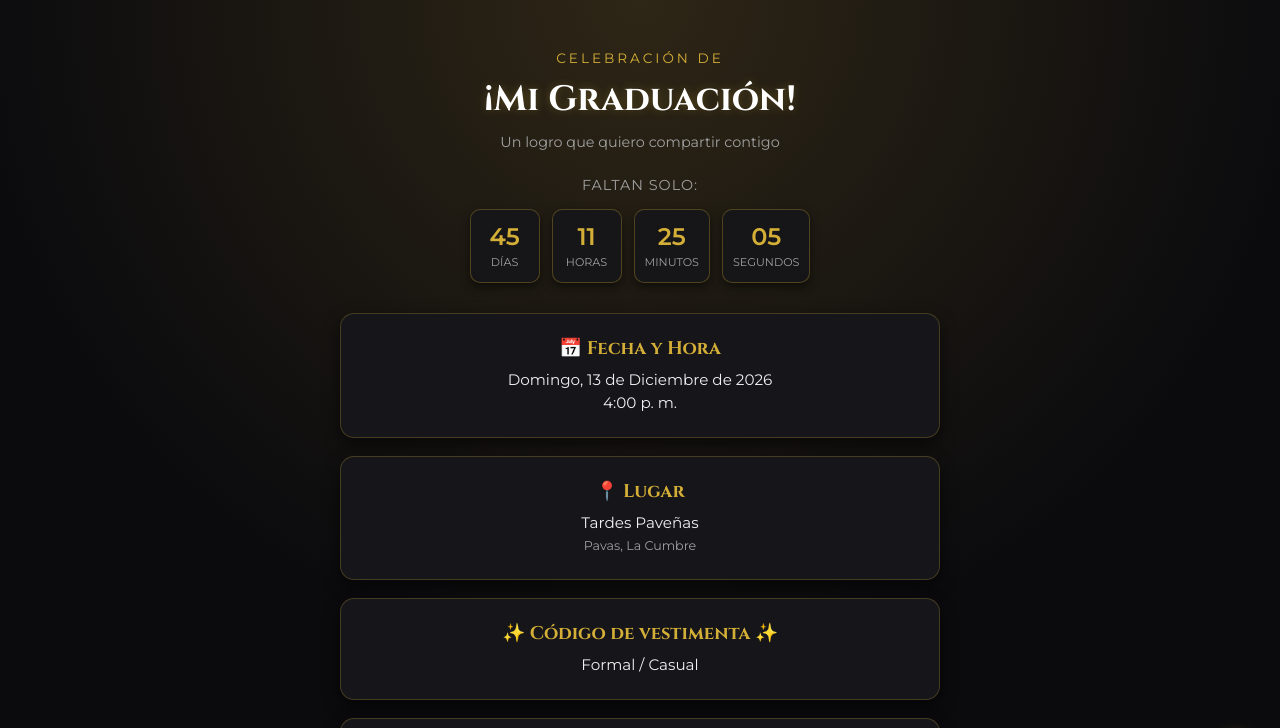
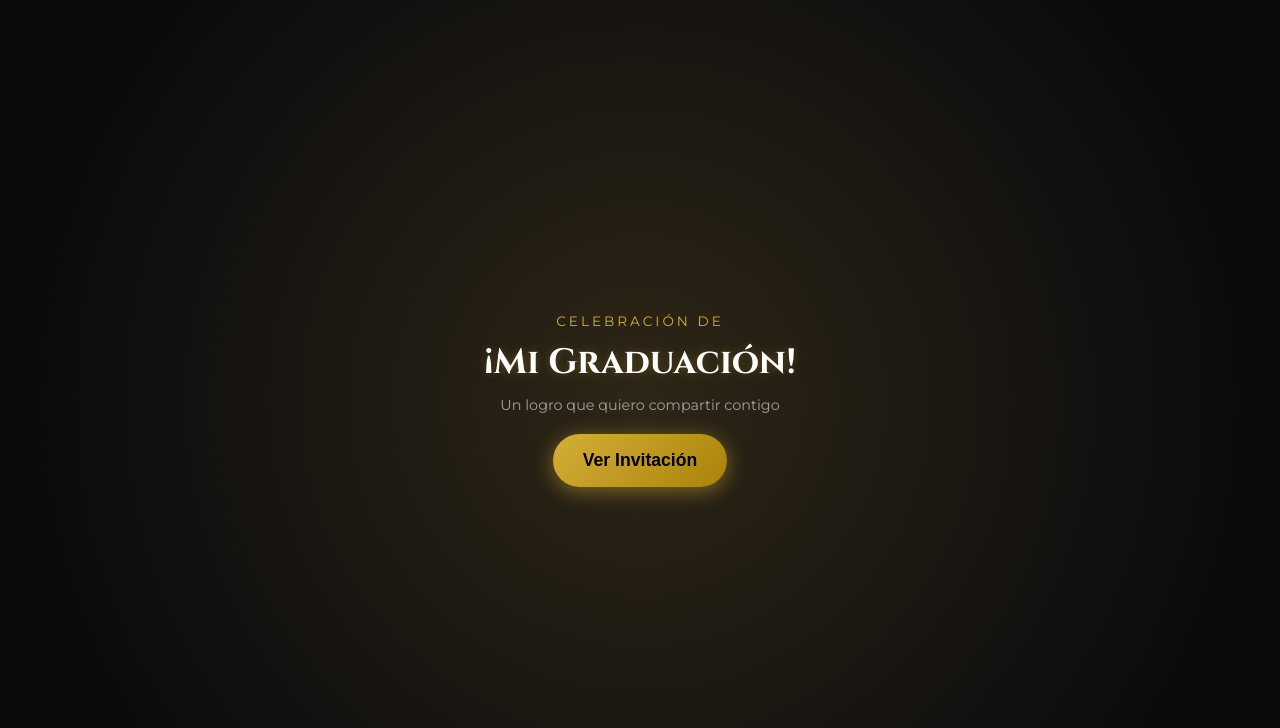
Before and after one commit to sajaruva2010-ai/invitacion_grado_sararueda, a plain HTML site: page index.html in a window 1280 px wide. Shown: the top 728 px of the page. Drawn offline with Linux system fonts and the light colour scheme.

Commit message:
Update index.html

```diff
--- a/index.html
+++ b/index.html
@@ -3,9 +3,9 @@
 <head>
   <meta charset="UTF-8">
   <meta name="viewport" content="width=device-width, initial-scale=1.0">
-  <title>Mi Invitación de Grado</title>
+  <title>Invitación a mi Grado</title>
   <link href="https://fonts.googleapis.com/css2?family=Cinzel:wght@400;600;700&family=Montserrat:wght@300;400;600&display=swap" rel="stylesheet">
- <style>
+  <style>
     :root {
       --bg-color: #0b0b0e;
       --card-bg: #15151a;
@@ -31,6 +31,46 @@
     .subtitle { font-size: 0.85rem; letter-spacing: 3px; text-transform: uppercase; color: var(--accent-color); }
     h1 { font-family: 'Cinzel', serif; font-size: 2.2rem; margin: 10px 0; color: #fff; text-shadow: 0 0 10px rgba(212, 175, 55, 0.3); }
 
+    /* PANTALLA DE INICIO / BIENVENIDA */
+    #welcome-screen {
+      position: fixed;
+      top: 0;
+      left: 0;
+      width: 100%;
+      height: 100%;
+      background: radial-gradient(circle at center, #2e2616 0%, #0b0b0e 80%);
+      display: flex;
+      justify-content: center;
+      align-items: center;
+      z-index: 2000;
+      text-align: center;
+      padding: 20px;
+      transition: opacity 0.8s ease, visibility 0.8s ease;
+    }
+
+    #welcome-screen.hidden {
+      opacity: 0;
+      visibility: hidden;
+    }
+
+    .welcome-content { max-width: 400px; }
+
+    .btn-welcome {
+      padding: 16px 30px;
+      background: linear-gradient(135deg, #d4af37 0%, #aa820a 100%);
+      color: #000;
+      font-weight: bold;
+      border: none;
+      border-radius: 30px;
+      font-size: 1.1rem;
+      cursor: pointer;
+      box-shadow: 0 4px 20px rgba(212, 175, 55, 0.5);
+      margin-top: 20px;
+      transition: transform 0.2s;
+    }
+    .btn-welcome:active { transform: scale(0.95); }
+
+    /* BOTÓN FLOTANTE DE MÚSICA */
     .music-btn {
       position: fixed;
       bottom: 20px;
@@ -52,6 +92,7 @@
     }
     .music-btn:active { transform: scale(0.9); }
 
+    /* CUENTA REGRESIVA Y TARJETAS */
     .countdown-title { font-size: 0.9rem; margin-top: 20px; color: var(--text-muted); letter-spacing: 1px; }
     .timer {
       display: flex;
@@ -99,6 +140,16 @@
   </style>
 </head>
 <body>
+
+  <!-- PORTADA DE INICIO -->
+  <div id="welcome-screen">
+    <div class="welcome-content">
+      <p class="subtitle">Celebración de</p>
+      <h1>¡Mi Graduación!</h1>
+      <p style="color: var(--text-muted); font-size: 0.9rem; margin-top: 10px;">Un logro que quiero compartir contigo</p>
+      <button class="btn-welcome" onclick="openInvitation()">Ver Invitación</button>
+    </div>
+  </div>
 
   <div class="container">
     <header>
@@ -156,40 +207,34 @@
 
     <!-- Confirmación de Asistencia -->
     <a href="https://forms.gle/wp6hsEj7euDXHxnL9" target="_blank" class="btn-rsvp">
-      Confirma Tu Asistencia Aquí ↗
+      Confirma tu asistencia aquí ↗
     </a>
   </div>
 
   <script>
     const audio = document.getElementById('bg-music');
     const musicBtn = document.getElementById('music-toggle');
-    let hasPlayed = false;
 
-    // Función para reproducir el audio
-    function playAudio() {
-      if (!hasPlayed) {
+    // Función que se ejecuta al presionar "Ver Invitación"
+    function openInvitation() {
+      // Oculta la portada de bienvenida
+      document.getElementById('welcome-screen').classList.add('hidden');
+
+      // Reproduce la música automáticamente al dar clic en la portada
+      if (audio) {
         audio.play().then(() => {
-          hasPlayed = true;
           musicBtn.innerHTML = "🎶";
-        }).catch(() => {
-          // Si el navegador bloquea la reproducción automática
+        }).catch(e => {
+          console.log("Audio no reproducido automáticamente:", e);
         });
       }
     }
 
-    // Activar al tocar cualquier parte de la pantalla por primera vez
-    document.addEventListener('click', function(e) {
-      if (e.target !== musicBtn) {
-        playAudio();
-      }
-    }, { once: true });
-
-    // Permitir al usuario reproducir o pausar con el botón flotante de la corchea
+    // Permitir al usuario pausar o reproducir manualmente con la corchea flotante
     musicBtn.addEventListener('click', function(e) {
       e.stopPropagation();
       if (audio.paused) {
         audio.play();
-        hasPlayed = true;
         musicBtn.innerHTML = "🎶";
       } else {
         audio.pause();
@@ -197,8 +242,8 @@
       }
     });
 
-    // Cuenta regresiva
-    const eventDate = new Date(2026, 11, 13, 18, 0, 0).getTime();
+    // Cuenta regresiva (13 de Diciembre de 2026 a las 4:00 p. m.)
+    const eventDate = new Date(2026, 11, 13, 16, 0, 0).getTime();
 
     const updateCountdown = () => {
       const now = new Date().getTime();
@@ -224,4 +269,4 @@
     updateCountdown();
   </script>
 </body>
-</html>
+</html
```
